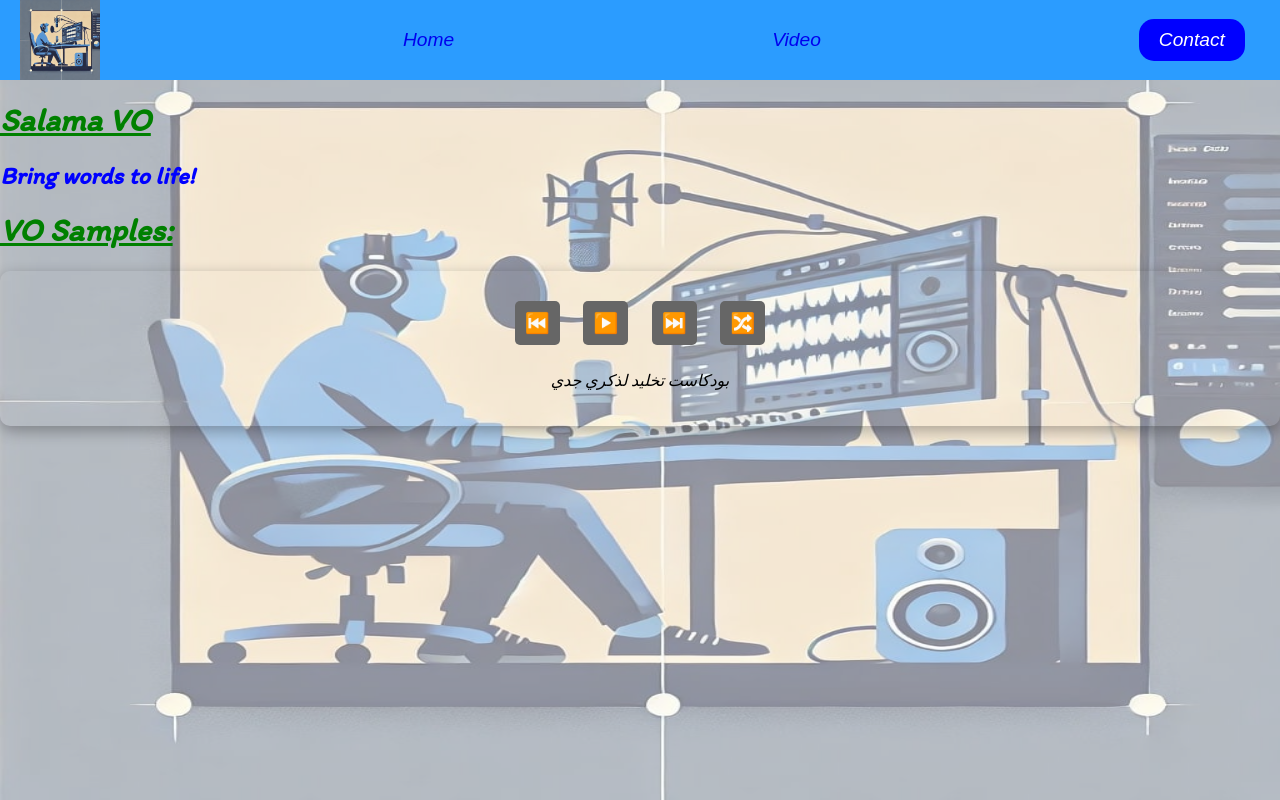
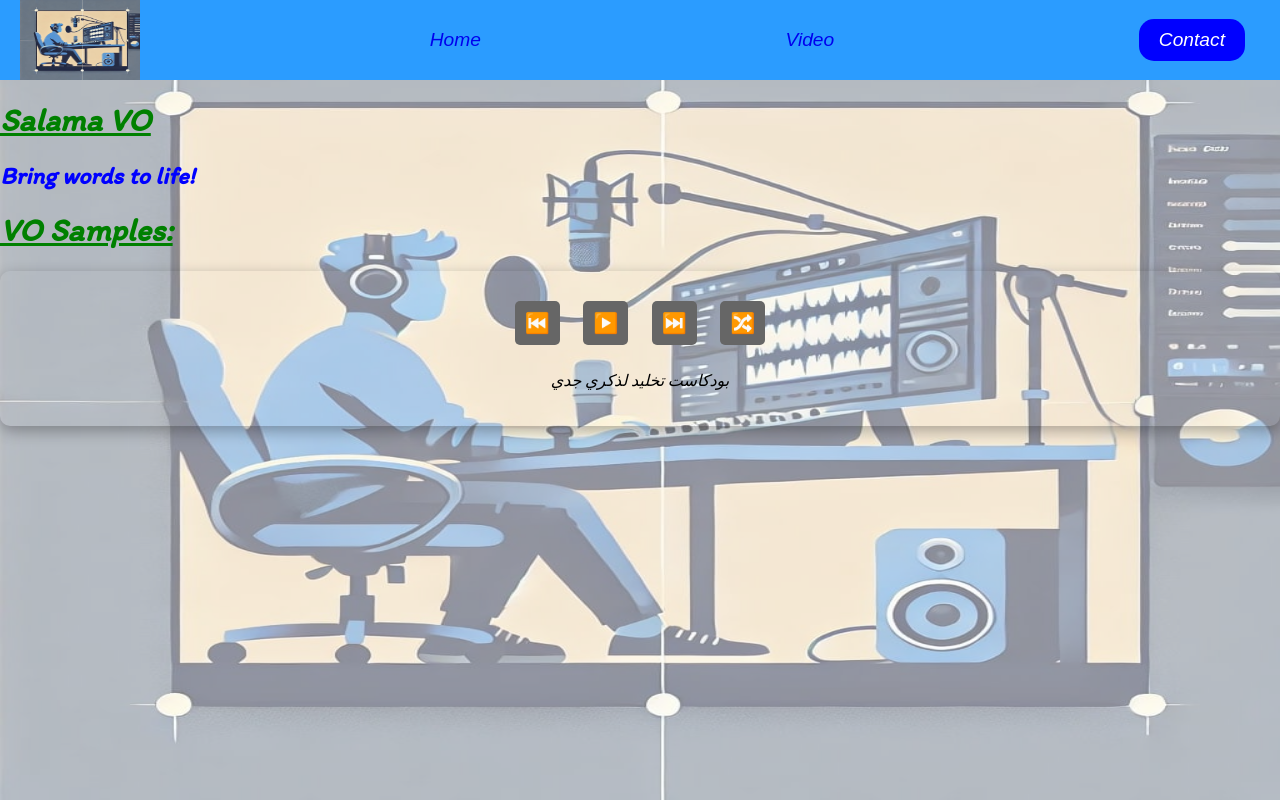
Before and after one commit to salamavoice/VO, a plain HTML site: page index.html in a window 1280 px wide. Drawn offline with Linux system fonts and the light colour scheme.

Commit message:
Update style.css

```diff
--- a/style.css
+++ b/style.css
@@ -275,3 +275,9 @@ video {
     width: 80px; /* أو القيمة التي ترغب بها */
     height: auto; /* الحفاظ على النسبة الأصلية للعرض والارتفاع */
 }
+/* Ensure the logo is responsive */
+.header-links img {
+    width: 100%;        /* Ensures the logo takes up the available width */
+    max-width: 120px;   /* Set a maximum width (adjust this based on your design) */
+    height: auto;       /* Maintain aspect ratio */
+}
```
